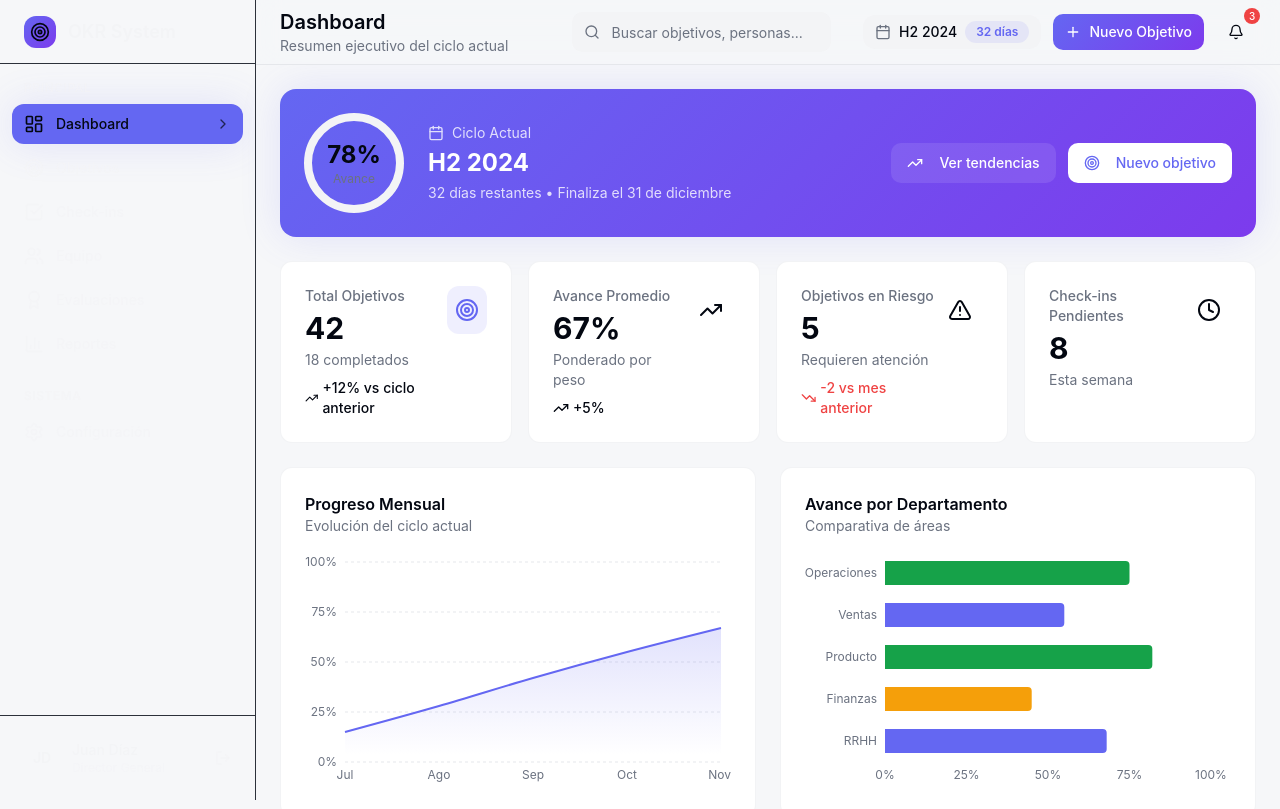
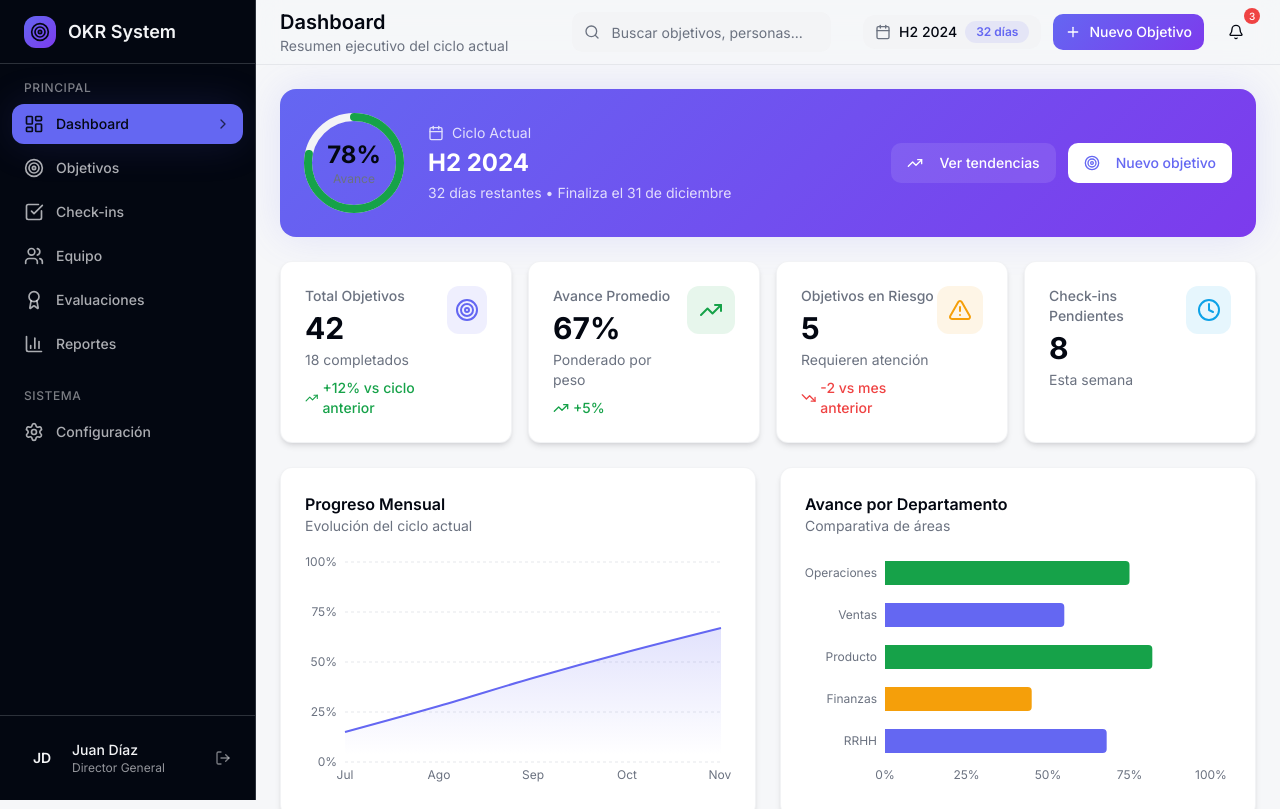
Before and after one commit to JordyV23/okr-system, a React (Vite) app in the folder frontend/: page / in a window 1280 px wide. Shown: the top 809 px of the page. Built offline with nearby package versions, Linux system fonts and the light colour scheme.

Commit message:
Correccion de CSS

```diff
--- a/frontend/src/index.css
+++ b/frontend/src/index.css
@@ -1,101 +1,242 @@
+@import url("https://fonts.googleapis.com/css2?family=Inter:wght@300;400;500;600;700;800&display=swap");
 @import "tailwindcss";
 
+/* 2. CONFIGURACIÓN DEL TEMA (v4) */
+@theme {
+  --font-sans: "Inter", ui-sans-serif, system-ui, sans-serif;
 
-@theme {
-  /* Fuentes */
-  --font-sans: "Inter", "system-ui", "sans-serif";
+  /* Mapeo de Colores - Usamos variables para que el modo oscuro funcione */
+  --color-background: hsl(var(--background));
+  --color-foreground: hsl(var(--foreground));
+  --color-card: hsl(var(--card));
+  --color-card-foreground: hsl(var(--card-foreground));
+  --color-popover: hsl(var(--popover));
+  --color-popover-foreground: hsl(var(--popover-foreground));
+  --color-primary: hsl(var(--primary));
+  --color-primary-foreground: hsl(var(--primary-foreground));
+  --color-secondary: hsl(var(--secondary));
+  --color-secondary-foreground: hsl(var(--secondary-foreground));
+  --color-muted: hsl(var(--muted));
+  --color-muted-foreground: hsl(var(--muted-foreground));
+  --color-accent: hsl(var(--accent));
+  --color-accent-foreground: hsl(var(--accent-foreground));
+  --color-destructive: hsl(var(--destructive));
+  --color-destructive-foreground: hsl(var(--destructive-foreground));
+  --color-border: hsl(var(--border));
+  --color-input: hsl(var(--input));
+  --color-ring: hsl(var(--ring));
 
-  /* Colores del Tema (Mapeo directo) */
-  --color-background: hsl(220 20% 97%);
-  --color-foreground: hsl(224 71% 4%);
+  /* Colores de Estado y Sidebar */
+  --color-success: hsl(var(--success));
+  --color-warning: hsl(var(--warning));
+  --color-info: hsl(var(--info));
+  --color-sidebar: hsl(var(--sidebar-background));
+  --color-sidebar-foreground: hsl(var(--sidebar-foreground));
+  --color-sidebar-primary: hsl(var(--sidebar-primary));
+  --color-sidebar-border: hsl(var(--sidebar-border));
 
-  --color-card: hsl(0 0% 100%);
-  --color-card-foreground: hsl(224 71% 4%);
+  --color-status-on-track: hsl(var(--status-on-track));
+  --color-status-at-risk: hsl(var(--status-at-risk));
+  --color-status-delayed: hsl(var(--status-delayed));
+  --color-status-not-started: hsl(var(--status-not-started));
+  --color-status-completed: hsl(var(--status-completed));
 
-  --color-popover: hsl(0 0% 100%);
-  --color-popover-foreground: hsl(224 71% 4%);
-
-  --color-primary: hsl(239 84% 67%);
-  --color-primary-foreground: hsl(0 0% 100%);
-
-  --color-secondary: hsl(220 14% 96%);
-  --color-secondary-foreground: hsl(224 71% 4%);
-
-  --color-muted: hsl(220 14% 96%);
-  --color-muted-foreground: hsl(220 9% 46%);
-
-  --color-accent: hsl(220 14% 96%);
-  --color-accent-foreground: hsl(224 71% 4%);
-
-  --color-destructive: hsl(0 84% 60%);
-  --color-destructive-foreground: hsl(0 0% 100%);
-
-  --color-border: hsl(220 13% 91%);
-  --color-input: hsl(220 13% 91%);
-  --color-ring: hsl(239 84% 67%);
-
-  /* Sidebar */
-  --color-sidebar-background: hsl(224 71% 4%);
-  --color-sidebar-foreground: hsl(220 14% 96%);
-  --color-sidebar-primary: hsl(239 84% 67%);
-  --color-sidebar-border: hsl(220 13% 20%);
-
-  /* Radios */
-  --radius-lg: 0.75rem;
-  --radius-md: calc(0.75rem - 2px);
-  --radius-sm: calc(0.75rem - 4px);
+  /* Radios y Sombras */
+  --radius-lg: var(--radius);
+  --radius-md: calc(var(--radius) - 2px);
+  --radius-sm: calc(var(--radius) - 4px);
+  --shadow-glow: var(--shadow-glow);
+  --shadow-card: var(--shadow-md);
+  --shadow-card-hover: var(--shadow-lg);
 
   /* Animaciones */
+  --animate-fade-in: fade-in 0.4s ease-out forwards;
+  --animate-slide-in-right: slide-in-right 0.3s ease-out forwards;
+  --animate-pulse-soft: pulse-soft 2s ease-in-out infinite;
+  --animate-progress-fill: progress-fill 1s ease-out forwards;
   --animate-accordion-down: accordion-down 0.2s ease-out;
   --animate-accordion-up: accordion-up 0.2s ease-out;
-  --animate-fade-in: fade-in 0.4s ease-out forwards;
-  --animate-slide-in-right: slide-in-right 0.3s ease-out forwards;
 
+  @keyframes fade-in {
+    from {
+      opacity: 0;
+      transform: translateY(10px);
+    }
+    to {
+      opacity: 1;
+      transform: translateY(0);
+    }
+  }
+  @keyframes slide-in-right {
+    from {
+      opacity: 0;
+      transform: translateX(20px);
+    }
+    to {
+      opacity: 1;
+      transform: translateX(0);
+    }
+  }
+  @keyframes pulse-soft {
+    0%,
+    100% {
+      opacity: 1;
+    }
+    50% {
+      opacity: 0.7;
+    }
+  }
+  @keyframes progress-fill {
+    from {
+      width: 0%;
+    }
+  }
   @keyframes accordion-down {
-    from { height: 0; }
-    to { height: var(--radix-accordion-content-height); }
+    from {
+      height: 0;
+    }
+    to {
+      height: var(--radix-accordion-content-height);
+    }
   }
   @keyframes accordion-up {
-    from { height: var(--radix-accordion-content-height); }
-    to { height: 0; }
+    from {
+      height: var(--radix-accordion-content-height);
     }
-  @keyframes fade-in {
-    from { opacity: 0; transform: translateY(10px); }
-    to { opacity: 1; transform: translateY(0); }
+    to {
+      height: 0;
     }
-  @keyframes slide-in-right {
-    from { opacity: 0; transform: translateX(20px); }
-    to { opacity: 1; transform: translateX(0); }
   }
 }
 
-/* Estilos Base */
+/* 3. VARIABLES DE DISEÑO (Light & Dark) */
 @layer base {
+  :root {
+    --background: 220 20% 97%;
+    --foreground: 224 71% 4%;
+    --card: 0 0% 100%;
+    --card-foreground: 224 71% 4%;
+    --popover: 0 0% 100%;
+    --popover-foreground: 224 71% 4%;
+    --primary: 239 84% 67%;
+    --primary-foreground: 0 0% 100%;
+    --secondary: 220 14% 96%;
+    --secondary-foreground: 224 71% 4%;
+    --muted: 220 14% 96%;
+    --muted-foreground: 220 9% 46%;
+    --accent: 220 14% 96%;
+    --accent-foreground: 224 71% 4%;
+    --destructive: 0 84% 60%;
+    --destructive-foreground: 0 0% 100%;
+    --success: 142 76% 36%;
+    --warning: 38 92% 50%;
+    --info: 199 89% 48%;
+    --border: 220 13% 91%;
+    --input: 220 13% 91%;
+    --ring: 239 84% 67%;
+    --radius: 0.75rem;
+
+    --sidebar-background: 224 71% 4%;
+    --sidebar-foreground: 220 14% 96%;
+    --sidebar-primary: 239 84% 67%;
+    --sidebar-border: 220 13% 20%;
+
+    --status-on-track: 142 76% 36%;
+    --status-at-risk: 38 92% 50%;
+    --status-delayed: 0 84% 60%;
+    --status-not-started: 220 9% 70%;
+    --status-completed: 239 84% 67%;
+
+    --shadow-glow: 0 0 40px hsl(239 84% 67% / 0.15);
+    --shadow-md: 0 4px 6px -1px hsl(224 71% 4% / 0.1),
+      0 2px 4px -2px hsl(224 71% 4% / 0.1);
+    --shadow-lg: 0 10px 15px -3px hsl(224 71% 4% / 0.1),
+      0 4px 6px -4px hsl(224 71% 4% / 0.1);
+
+    /* Gradientes */
+    --gradient-primary: linear-gradient(
+      135deg,
+      hsl(239 84% 67%) 0%,
+      hsl(262 83% 58%) 100%
+    );
+    --gradient-success: linear-gradient(
+      135deg,
+      hsl(142 76% 36%) 0%,
+      hsl(158 64% 52%) 100%
+    );
+  }
+
+  .dark {
+    --background: 224 71% 4%;
+    --foreground: 220 14% 96%;
+    --card: 220 13% 10%;
+    --card-foreground: 220 14% 96%;
+    --popover: 220 13% 10%;
+    --popover-foreground: 220 14% 96%;
+    --secondary: 220 13% 15%;
+    --muted: 220 13% 15%;
+    --muted-foreground: 220 9% 55%;
+    --accent: 220 13% 15%;
+    --destructive: 0 62% 50%;
+    --border: 220 13% 20%;
+    --sidebar-background: 220 13% 8%;
+  }
+
   * {
     @apply border-border;
   }
   body {
-    @apply bg-background text-foreground antialiased;
+    @apply bg-background text-foreground antialiased font-sans;
   }
 }
 
-/* Utilidades personalizadas para gradientes */
+/* 4. UTILIDADES (Usando @utility de v4) */
 @utility gradient-primary {
-  background: linear-gradient(135deg, hsl(239 84% 67%) 0%, hsl(262 83% 58%) 100%);
+  background: var(--gradient-primary);
+}
+@utility gradient-success {
+  background: var(--gradient-success);
+}
+@utility text-balance {
+  text-wrap: balance;
 }
 
-@utility shadow-glow {
-  box-shadow: 0 0 40px hsl(239 84% 67% / 0.15);
+/* Staggered Animations */
+@utility stagger-1 {
+  animation-delay: 0.1s;
+}
+@utility stagger-2 {
+  animation-delay: 0.2s;
+}
+@utility stagger-3 {
+  animation-delay: 0.3s;
+}
+@utility stagger-4 {
+  animation-delay: 0.4s;
 }
 
-/* Custom Scrollbar */
+/* 5. ELEMENTOS GLOBALES (Scrollbar) */
+@layer base {
   ::-webkit-scrollbar {
     width: 6px;
+    height: 6px;
   }
   ::-webkit-scrollbar-track {
-  background: var(--color-muted);
+    background: hsl(var(--muted));
   }
   ::-webkit-scrollbar-thumb {
-  background: color-mix(in srgb, var(--color-muted-foreground), transparent 70%);
+    background: color-mix(
+      in srgb,
+      hsl(var(--muted-foreground)),
+      transparent 70%
+    );
     border-radius: 3px;
   }
+  ::-webkit-scrollbar-thumb:hover {
+    background: color-mix(
+      in srgb,
+      hsl(var(--muted-foreground)),
+      transparent 50%
+    );
+  }
+}
```
Lines whose indentation alone changed are shown as unchanged.
